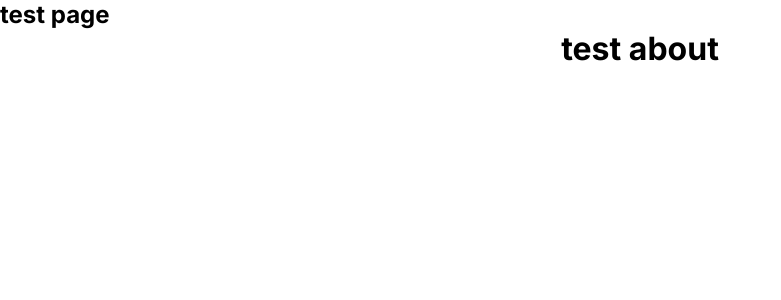
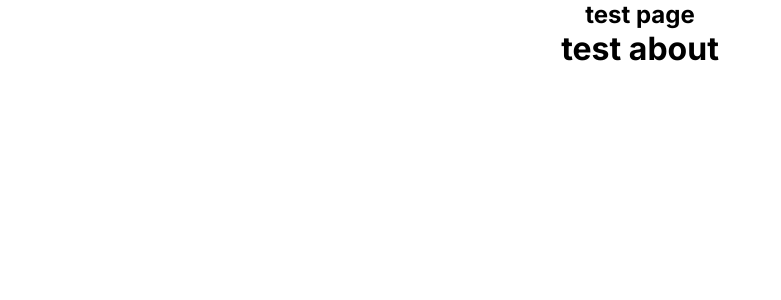
Before and after one commit to gustavocarvalho-ra/Next_Consultoria, a Next.js app: page /about in a window 1280 px wide. Shown: the top 300 px of the page, without its empty margins (0-781 px from the left). Built offline with nearby package versions, Linux system fonts and the light colour scheme.

Commit message:
feat: test

```diff
--- a/src/app/about/page.tsx
+++ b/src/app/about/page.tsx
@@ -2,11 +2,11 @@ import styles from "../page.module.css";
 
 export default function About() {
   return (
-    <main>
+    <main className={styles.main}>
       <div className="container">
         <h2>test page</h2>
       </div>
-      <h1 className={styles.main}>test about</h1>
+      <h1>test about</h1>
     </main>
   );
 }
```
